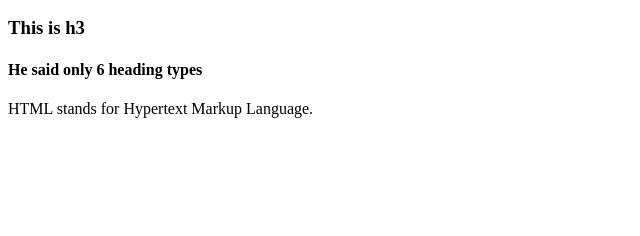
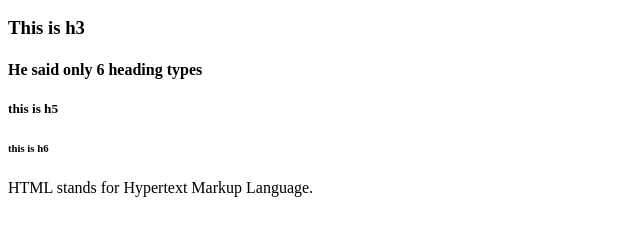
Before and after one commit to Tganser/tganser.github.io, a plain HTML site: page index.html in a window 1280 px wide. Shown: the part 96-332 px from the top of the page, without its empty margins (0-640 px from the left). Drawn offline with Linux system fonts and the light colour scheme.

Commit message:
Update index.html

```diff
--- a/index.html
+++ b/index.html
@@ -8,6 +8,8 @@
     <h2>by Tessa Ganser</h2>
     <h3> This is h3</h3>
     <h4> He said only 6 heading types </h4>
+    <h5>this is h5</h5>
+    <h6>this is h6</h6>
     <p>HTML stands for Hypertext Markup Language.</p>
   </body>
 
```
